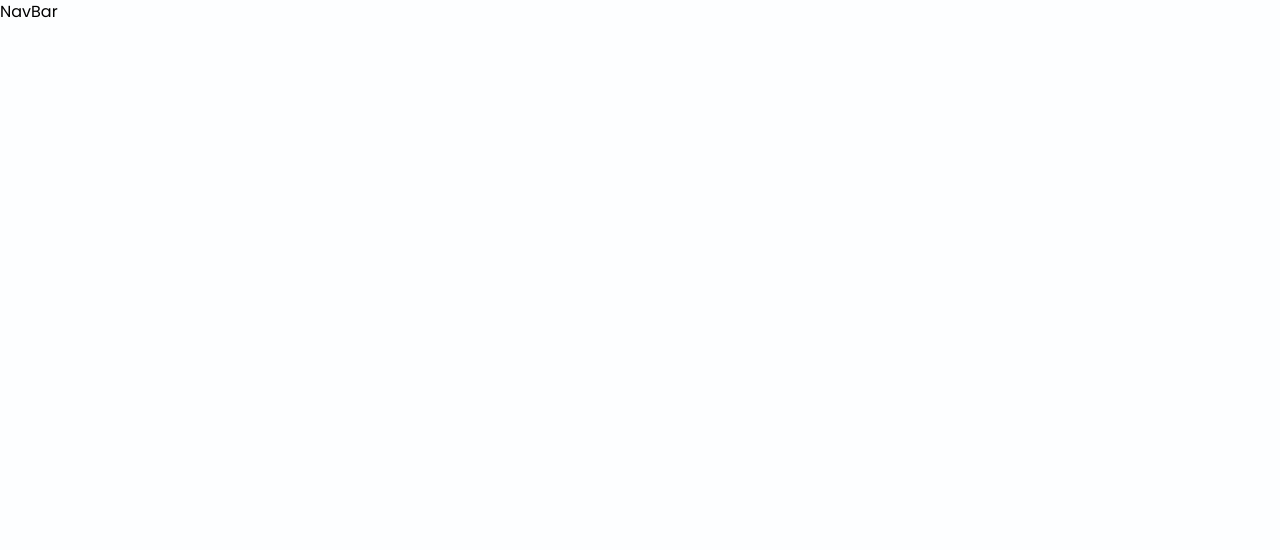
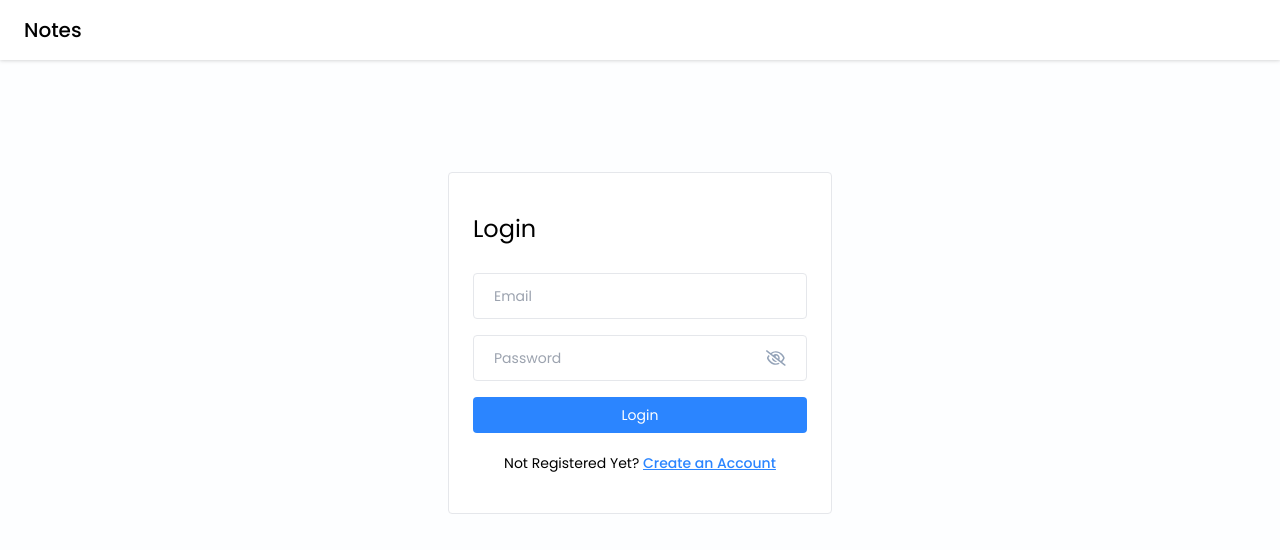
Before and after one commit to janysoth/ReactProjects, a React (Vite) app in the folder notes-app/frontend/notes-app/: page /login in a window 1280 px wide. Shown: the top 550 px of the page. Built offline with nearby package versions, Linux system fonts and the light colour scheme.

Commit message:
Create a markup for Login.jsx component.

```diff
--- a/notes-app/frontend/notes-app/package.json
+++ b/notes-app/frontend/notes-app/package.json
@@ -10,8 +10,10 @@
     "preview": "vite preview"
   },
   "dependencies": {
+    "prop-types": "^15.8.1",
     "react": "^18.3.1",
     "react-dom": "^18.3.1",
+    "react-icons": "^5.4.0",
     "react-router-dom": "^7.0.2"
   },
   "devDependencies": {
--- a/notes-app/frontend/notes-app/src/components/NavBar.jsx
+++ b/notes-app/frontend/notes-app/src/components/NavBar.jsx
@@ -1,7 +1,9 @@
 
 const NavBar = () => {
   return (
-    <div>NavBar</div>
+    <div className="bg-white flex items-center justify-between px-6 py-2 drop-shadow">
+      <h2 className="text-xl font-medium text-black py-2">Notes</h2>
+    </div>
   );
 };
 
--- /dev/null
+++ b/notes-app/frontend/notes-app/src/components/PasswordInput.jsx
@@ -0,0 +1,46 @@
+import PropTypes from "prop-types";
+import { useState } from "react";
+import { FaRegEye, FaRegEyeSlash } from "react-icons/fa6";
+
+const PasswordInput = ({ value, onChange, placeholder }) => {
+  const [isShowPassword, setIsShowPassword] = useState(false);
+
+  const toggleShowPassword = () => {
+    setIsShowPassword(!isShowPassword);
+  };
+
+  return (
+    <div className="flex items-center bg-transparent border-[1.5px] px-5 rounded mb-3">
+      <input
+        value={value}
+        onChange={onChange}
+        type={isShowPassword ? "text" : "password"}
+        placeholder={placeholder || "Password"}
+        className="w-full text-sm bg-transparent py-3 mr-3 rounded outline-none"
+      />
+
+      {isShowPassword ? (
+        <FaRegEye
+          size={22}
+          className="text-primary cursor-pointer"
+          onClick={toggleShowPassword}
+        />
+      ) : (
+        <FaRegEyeSlash
+          size={22}
+          className="text-slate-400 cursor-pointer"
+          onClick={toggleShowPassword}
+        />
+      )}
+    </div>
+  );
+};
+
+// Define prop types
+PasswordInput.propTypes = {
+  value: PropTypes.string.isRequired,
+  onChange: PropTypes.func.isRequired,
+  placeholder: PropTypes.string,
+};
+
+export default PasswordInput;
--- a/notes-app/frontend/notes-app/src/index.css
+++ b/notes-app/frontend/notes-app/src/index.css
@@ -16,5 +16,11 @@
 }
 
 @layer components {
+  .input-box {
+    @apply w-full text-sm bg-transparent border-[1.5px] px-5 py-3 mb-4 rounded outline-none;
+  }
 
+  .btn-primary {
+    @apply w-full text-sm bg-primary text-white p-2 rounded my-1 hover:bg-blue-600;
+  }
 }
--- a/notes-app/frontend/notes-app/src/pages/Login.jsx
+++ b/notes-app/frontend/notes-app/src/pages/Login.jsx
@@ -1,9 +1,82 @@
+import { useState } from "react";
+import { Link } from "react-router-dom";
+
 import NavBar from "../components/NavBar";
+import PasswordInput from "../components/PasswordInput";
+import { validateEmail } from "../utils/helper";
 
 const Login = () => {
+
+  const [email, setEmail] = useState("");
+  const [password, setPassword] = useState("");
+  const [passwordError, setPasswordError] = useState(null);
+  const [emailError, setEmailError] = useState(null);
+
+  const handleLogin = async (e) => {
+    e.preventDefault();
+
+    if (!validateEmail(email)) {
+      setEmailError("Please enter a valid email address.");
+    }
+
+    if (!password) {
+      setPasswordError("Please enter a password.");
+      return;
+    }
+
+    setEmailError("");
+    setPasswordError("");
+
+    // Login API Call
+  };
+
   return (
     <>
       <NavBar />
+
+      <div className="flex items-center justify-center mt-28">
+        <div className="w-96 border rounded bg-white px-6 py-10">
+          <form onSubmit={handleLogin}>
+            <h4 className="text-2xl mb-7">
+              Login
+            </h4>
+
+            <input
+              type="text"
+              placeholder="Email"
+              className="input-box"
+              value={email}
+              onChange={(e) => setEmail(e.target.value)}
+            />
+            {emailError &&
+              <p className="text-red-500 text-xs pb-3">
+                {emailError}
+              </p>
+            }
+
+            <PasswordInput
+              value={password}
+              onChange={(e) => setPassword(e.target.value)}
+            />
+            {passwordError &&
+              <p className="text-red-500 text-xs pb-3">
+                {passwordError}
+              </p>
+            }
+
+            <button type="submit" className="btn-primary">
+              Login
+            </button>
+
+            <p className="text-sm text-center mt-4">
+              Not Registered Yet? {" "}
+              <Link to="/signup" className="font-medium text-primary underline">
+                Create an Account
+              </Link>
+            </p>
+          </form>
+        </div>
+      </div >
     </>
   );
 };
--- /dev/null
+++ b/notes-app/frontend/notes-app/src/utils/helper.js
@@ -0,0 +1,4 @@
+export const validateEmail = (email) => {
+  const regex = /^[^\s@]+@[^\s@]+[^\s@]+$/;
+  return regex.test(email);
+};
--- a/notes-app/frontend/notes-app/tailwind.config.js
+++ b/notes-app/frontend/notes-app/tailwind.config.js
@@ -4,7 +4,13 @@ export default {
     "./src/**/*.{js,jsx,ts,tsx}",
   ],
   theme: {
-    extend: {},
+    extend: {
+      // Colors used in the project
+      colors: {
+        primary: '#2B85FF',
+        secondary: '#EF863E'
+      }
+    },
   },
   plugins: [],
 }
```
Also changed, not shown: 1 other file (tests, documents, lock files or other folders).
